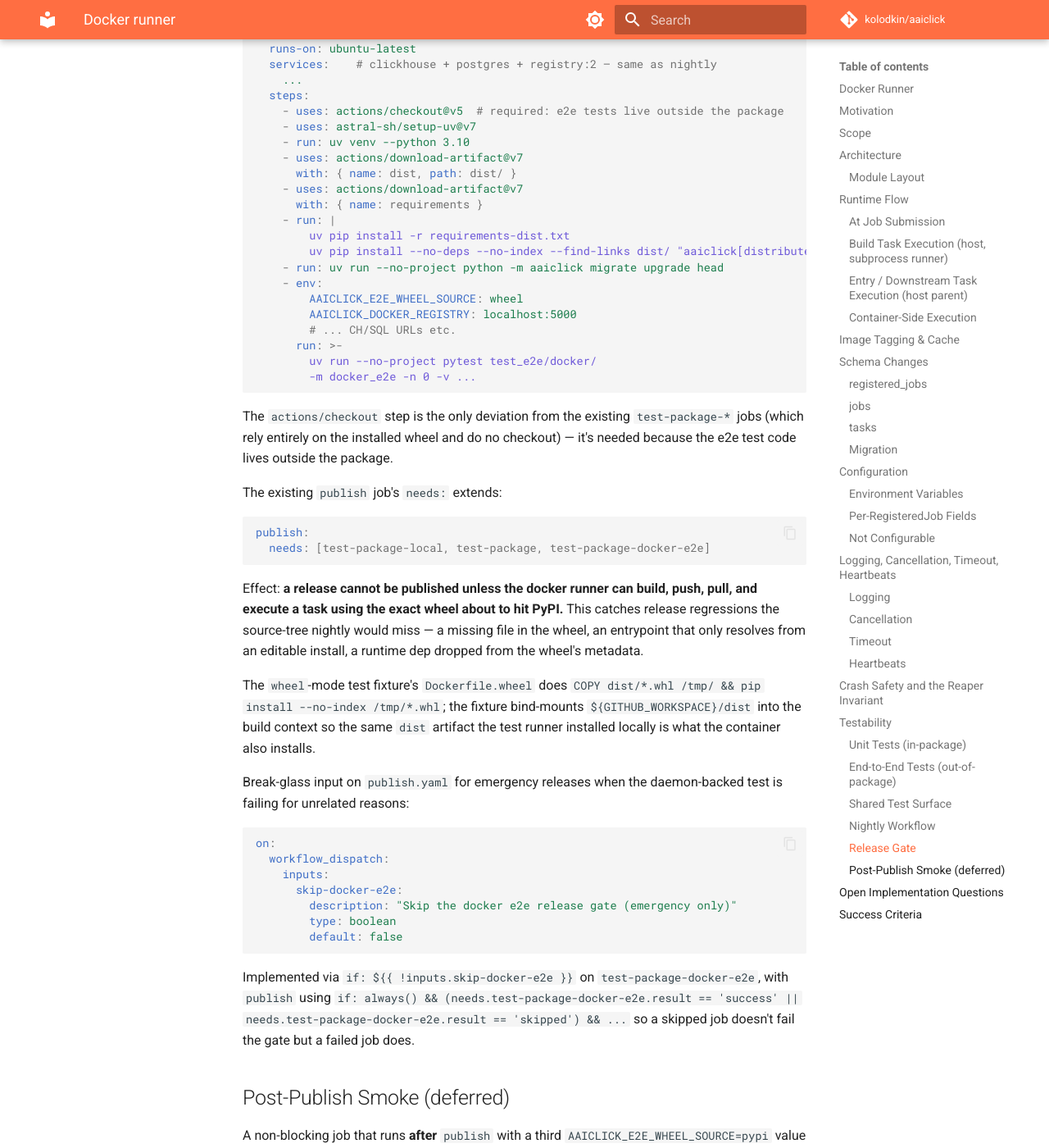
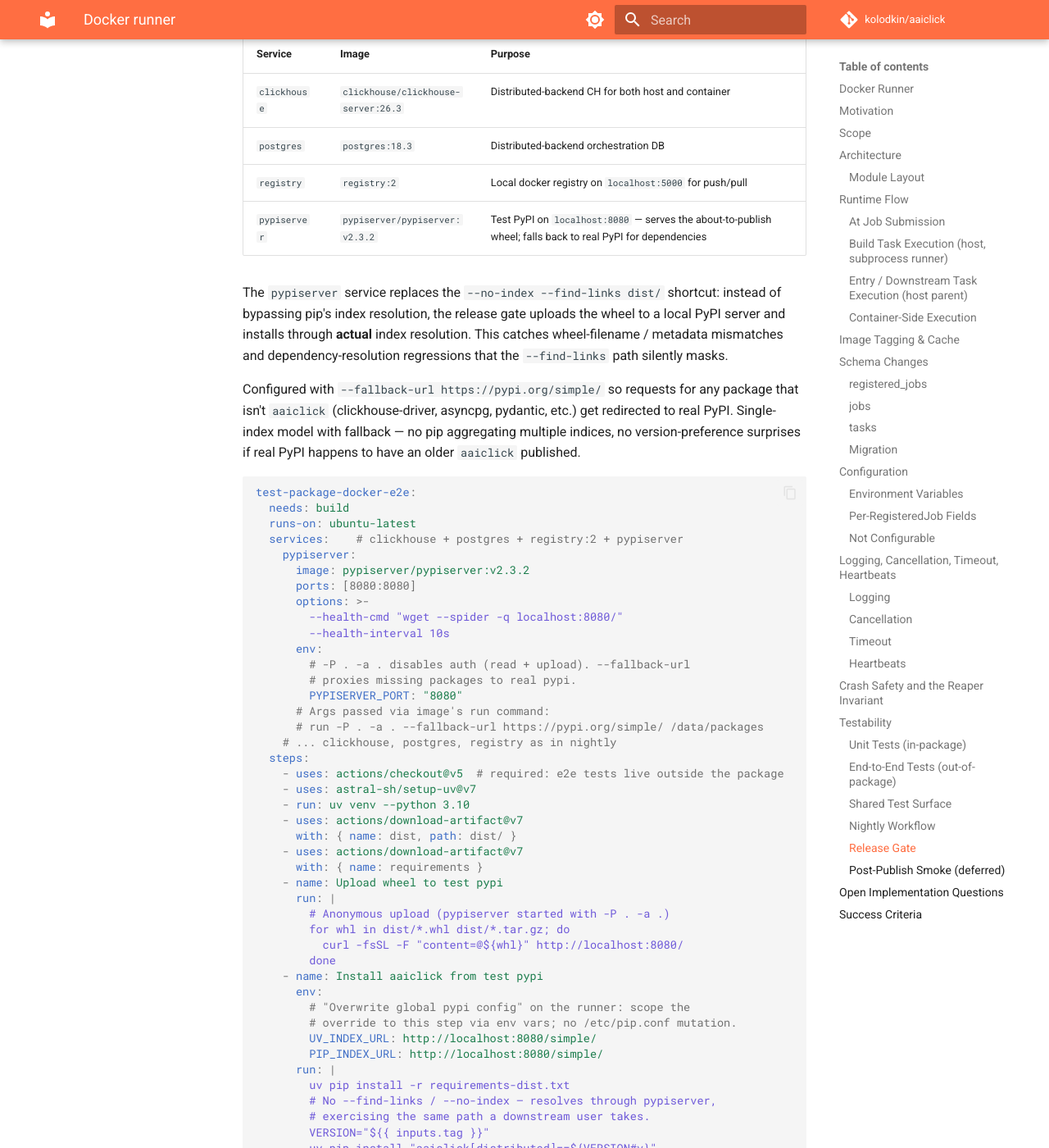
Before and after one commit to kolodkin/aaiclick, an MkDocs documentation site: the page built from docs/docker_runner.md, in a window 1280 px wide and 1400 px high, scrolled down 15529 px. Shown: the whole window at 82% size. Built offline with MkDocs 1.6.1 and Material for MkDocs 9.7.7, drawn with Linux system fonts in a browser that asks for light colours; comment, search, counter and statistics services are not loaded; some of the changed text lies outside the part shown.

Commit message:
feature: use pypiserver as test pypi for release-gate install path
Replace the --no-index --find-links dist/ shortcut with a real PyPI
index resolution path: a pypiserver:v2.3.2 service container holds
the about-to-publish wheel and falls back to https://pypi.org/simple/
for everything else. Both the runner's aaiclick install and the
docker-built container's install go through this index, so wheel
metadata, dep resolution, and version-pinning behavior all get
exercised end-to-end. The container's /etc/pip.conf is overwritten in
Dockerfile.wheel so any pip invocation in the user's image uses the
test pypi.

````diff
--- a/docs/docker_runner.md
+++ b/docs/docker_runner.md
@@ -561,7 +561,7 @@ test_e2e/
     test_runner_e2e.py     # the test file
     fixtures/
       Dockerfile.source    # COPY . /src && pip install /src
-      Dockerfile.wheel     # COPY dist/*.whl /tmp/ && pip install --no-index /tmp/*.whl
+      Dockerfile.wheel     # writes /etc/pip.conf (pypiserver), pip install aaiclick[distributed]==<version>
       sample_job/          # tiny aaiclick "user repo" the build task clones
         pyproject.toml
         sample_jobs.py
@@ -665,12 +665,46 @@ Cleanup step before exit: `docker system prune -af`.
 workflow — it's its own inlined job, shaped like the other
 `test-package-*` jobs):
 
+Service containers (clickhouse + postgres + registry:2 + **pypiserver**):
+
+| Service      | Image                              | Purpose                                                       |
+|--------------|------------------------------------|---------------------------------------------------------------|
+| `clickhouse` | `clickhouse/clickhouse-server:26.3`| Distributed-backend CH for both host and container            |
+| `postgres`   | `postgres:18.3`                    | Distributed-backend orchestration DB                          |
+| `registry`   | `registry:2`                       | Local docker registry on `localhost:5000` for push/pull       |
+| `pypiserver` | `pypiserver/pypiserver:v2.3.2`     | Test PyPI on `localhost:8080` — serves the about-to-publish wheel; falls back to real PyPI for dependencies |
+
+The `pypiserver` service replaces the `--no-index --find-links dist/`
+shortcut: instead of bypassing pip's index resolution, the release
+gate uploads the wheel to a local PyPI server and installs through
+**actual** index resolution. This catches wheel-filename / metadata
+mismatches and dependency-resolution regressions that the
+`--find-links` path silently masks.
+
+Configured with `--fallback-url https://pypi.org/simple/` so requests
+for any package that isn't `aaiclick` (clickhouse-driver, asyncpg,
+pydantic, etc.) get redirected to real PyPI. Single-index model with
+fallback — no pip aggregating multiple indices, no version-preference
+surprises if real PyPI happens to have an older `aaiclick` published.
+
 ```yaml
 test-package-docker-e2e:
   needs: build
   runs-on: ubuntu-latest
-  services:    # clickhouse + postgres + registry:2 — same as nightly
-    ...
+  services:    # clickhouse + postgres + registry:2 + pypiserver
+    pypiserver:
+      image: pypiserver/pypiserver:v2.3.2
+      ports: [8080:8080]
+      options: >-
+        --health-cmd "wget --spider -q localhost:8080/"
+        --health-interval 10s
+      env:
+        # -P . -a . disables auth (read + upload). --fallback-url
+        # proxies missing packages to real pypi.
+        PYPISERVER_PORT: "8080"
+      # Args passed via image's run command:
+      # run -P . -a . --fallback-url https://pypi.org/simple/ /data/packages
+    # ... clickhouse, postgres, registry as in nightly
   steps:
     - uses: actions/checkout@v5  # required: e2e tests live outside the package
     - uses: astral-sh/setup-uv@v7
@@ -679,12 +713,29 @@ test-package-docker-e2e:
       with: { name: dist, path: dist/ }
     - uses: actions/download-artifact@v7
       with: { name: requirements }
-    - run: |
+    - name: Upload wheel to test pypi
+      run: |
+        # Anonymous upload (pypiserver started with -P . -a .)
+        for whl in dist/*.whl dist/*.tar.gz; do
+          curl -fsSL -F "content=@${whl}" http://localhost:8080/
+        done
+    - name: Install aaiclick from test pypi
+      env:
+        # "Overwrite global pypi config" on the runner: scope the
+        # override to this step via env vars; no /etc/pip.conf mutation.
+        UV_INDEX_URL: http://localhost:8080/simple/
+        PIP_INDEX_URL: http://localhost:8080/simple/
+      run: |
         uv pip install -r requirements-dist.txt
-        uv pip install --no-deps --no-index --find-links dist/ "aaiclick[distributed]"
+        # No --find-links / --no-index — resolves through pypiserver,
+        # exercising the same path a downstream user takes.
+        VERSION="${{ inputs.tag }}"
+        uv pip install "aaiclick[distributed]==${VERSION#v}"
     - run: uv run --no-project python -m aaiclick migrate upgrade head
     - env:
         AAICLICK_E2E_WHEEL_SOURCE: wheel
+        AAICLICK_E2E_PYPI_INDEX_URL: http://host.docker.internal:8080/simple/
+        AAICLICK_E2E_AAICLICK_VERSION: ${{ inputs.tag }}  # "vX.Y.Z"
         AAICLICK_DOCKER_REGISTRY: localhost:5000
         # ... CH/SQL URLs etc.
       run: >-
@@ -692,9 +743,9 @@ test-package-docker-e2e:
         -m docker_e2e -n 0 -v ...
 ```
 
-The `actions/checkout` step is the only deviation from the existing
-`test-package-*` jobs (which rely entirely on the installed wheel and
-do no checkout) — it's needed because the e2e test code lives
+The `actions/checkout` step is the only structural deviation from the
+existing `test-package-*` jobs (which rely entirely on the installed
+wheel and do no checkout) — needed because the e2e test code lives
 outside the package.
 
 The existing `publish` job's `needs:` extends:
@@ -711,11 +762,32 @@ would miss — a missing file in the wheel, an entrypoint that only
 resolves from an editable install, a runtime dep dropped from the
 wheel's metadata.
 
-The `wheel`-mode test fixture's `Dockerfile.wheel` does
-`COPY dist/*.whl /tmp/ && pip install --no-index /tmp/*.whl`; the
-fixture bind-mounts `${GITHUB_WORKSPACE}/dist` into the build context
-so the same `dist` artifact the test runner installed locally is what
-the container also installs.
+The `wheel`-mode `Dockerfile.wheel` overwrites the **container's**
+global pip config to point at the runner's pypiserver, then installs
+through real index resolution:
+
+```dockerfile
+ARG PIP_INDEX_URL    # e.g., http://host.docker.internal:8080/simple/
+ARG AAICLICK_VERSION # e.g., 1.5.1 (without leading v)
+
+# Overwrite global pip config — any pip invocation in the user's image
+# (theirs and ours) goes through the test pypi.
+RUN mkdir -p /etc && printf '[global]\nindex-url = %s\n' "$PIP_INDEX_URL" > /etc/pip.conf
+
+RUN pip install "aaiclick[distributed]==${AAICLICK_VERSION}"
+```
+
+The test fixture passes `PIP_INDEX_URL=$AAICLICK_E2E_PYPI_INDEX_URL`
+and `AAICLICK_VERSION=${AAICLICK_E2E_AAICLICK_VERSION#v}` as
+`--build-arg`s on the `docker build` invocation. `host.docker.internal`
+is how the container reaches the runner's `localhost:8080` (the same
+mechanism already used for the CH/PG service hosts).
+
+End-result: the path `download wheel → pypi index → pip resolves →
+install in container → execute task` is the exact same path a
+downstream user takes after `pip install aaiclick[distributed]==X.Y.Z`,
+so a release that breaks any of those steps fails the gate before
+PyPI is updated.
 
 Break-glass input on `publish.yaml` for emergency releases when the
 daemon-backed test is failing for unrelated reasons:
````
